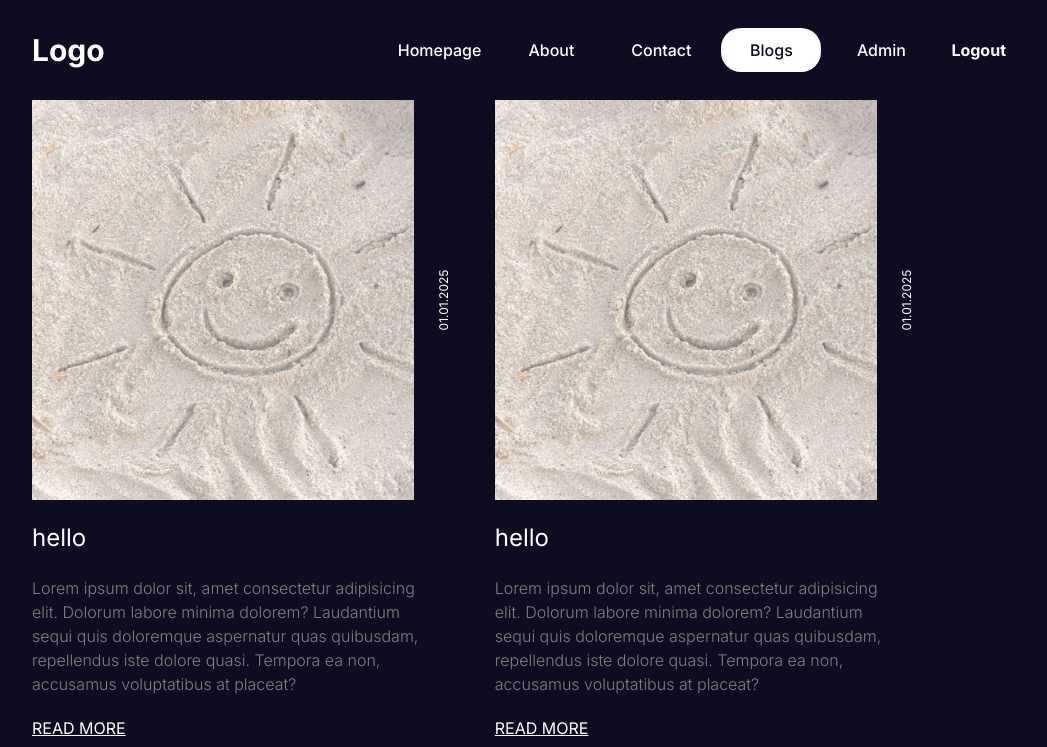
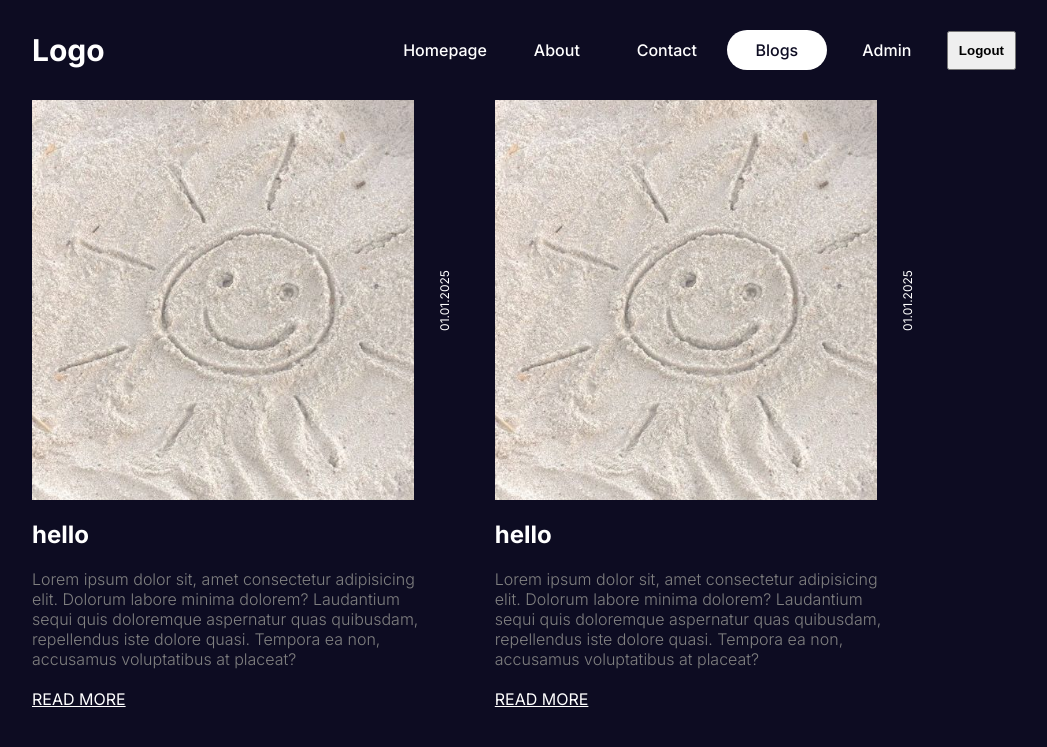
Before and after one commit to ANINDITAPRIYADARSHINI/Blog-next, a Next.js app: page /blog in a window 1280 px wide. Shown: the top 747 px of the page, without its empty margins (116-1163 px from the left). Built offline with nearby package versions, Linux system fonts and the light colour scheme.

Commit message:
Added the missing css.

```diff
--- a/app/components/navbar/links/Links.tsx
+++ b/app/components/navbar/links/Links.tsx
@@ -1,10 +1,8 @@
 "use client"
 
 import React from "react";
+import NavLink from "./navLink/NavLink";
 import styles from "./links.module.css";
-import NavLink from "./navLink/NavLink";
-import Link from "next/link";
-import { link } from "fs/promises";
 
 export default function Links() {
 
--- a/app/components/navbar/links/links.module.css
+++ b/app/components/navbar/links/links.module.css
@@ -23,7 +23,7 @@
     .menuButton {
         display: block;
         cursor: pointer;
-        }
+    }
 
     .mobileLinks{
         position: absolute;
--- a/app/contact/contact.module.css
+++ b/app/contact/contact.module.css
@@ -1,12 +1,14 @@
 .container {
 	display:flex;
+	align-items: center;
 	gap:100px;
 }
 
 .imgContainer {
 		flex:1;
+		height:500px;
 		position: relative;
-		height:500px;
+
 }
 
 .img{
--- a/app/globals.css
+++ b/app/globals.css
@@ -1,8 +1,3 @@
-@tailwind base;
-@tailwind components;
-@tailwind utilities;
-
-
 :root{
     --bg: #0d0c22;
     --bgSoft: #2d2b42;
```
